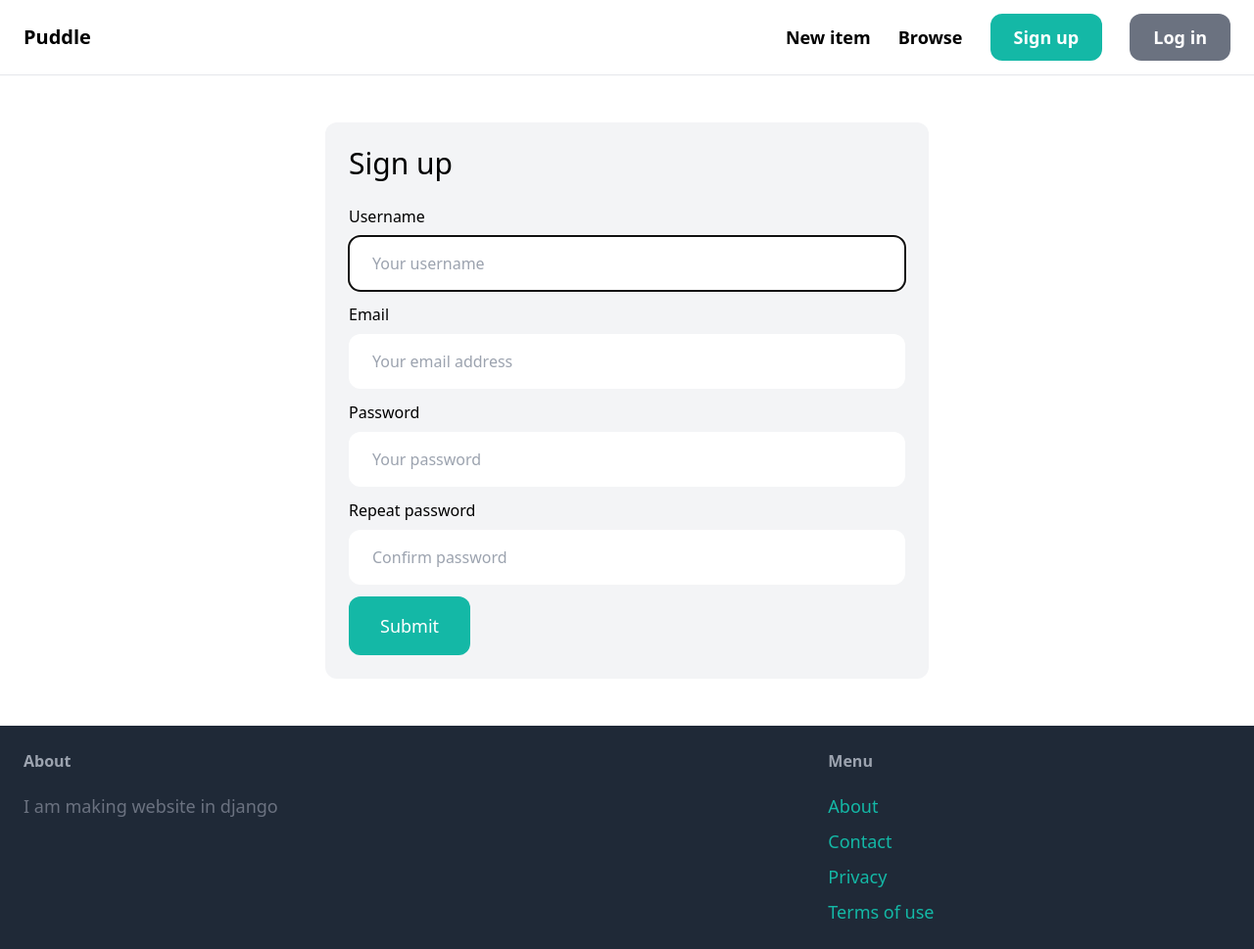
After one commit to Amna-Amna/Puddle, a Django app: page /signup/ in a window 1280 px wide. The commit adds this page. Shown: the whole page at 98% size. Run offline with Django 4.2, Linux system fonts and the light colour scheme; some libraries are stand-ins or nearby versions.

Commit message:
feat: Integrate user authentication with signup and login pages

```diff
--- /dev/null
+++ b/core/forms.py
@@ -0,0 +1,38 @@
+from django import forms
+from django.contrib.auth.forms import UserCreationForm,AuthenticationForm
+from django.contrib.auth.models import User
+
+class LoginForm(AuthenticationForm):
+    username = forms.CharField(widget=forms.TextInput(attrs={
+        'placeholder': 'Your username',
+        'class': 'w-full py-4 px-6 rounded-xl'
+    }))
+
+    password = forms.CharField(widget=forms.PasswordInput(attrs={
+        'placeholder': 'Your password',
+        'class': 'w-full py-4 px-6 rounded-xl'
+    }))
+
+
+
+class SignupForm(UserCreationForm):
+    class Meta:
+        model = User
+        fields = ('username', 'email', 'password1', 'password2')
+
+    username = forms.CharField(widget=forms.TextInput(attrs={
+        'placeholder': 'Your username',
+        'class': 'w-full py-4 px-6 rounded-xl'
+    }))
+    email = forms.EmailField(widget=forms.EmailInput(attrs={
+        'placeholder': 'Your email address',
+        'class': 'w-full py-4 px-6 rounded-xl'
+    }))
+    password1 = forms.CharField(widget=forms.PasswordInput(attrs={
+        'placeholder': 'Your password',
+        'class': 'w-full py-4 px-6 rounded-xl'
+    }))
+    password2 = forms.CharField(widget=forms.PasswordInput(attrs={
+        'placeholder': 'Confirm password',
+        'class': 'w-full py-4 px-6 rounded-xl'
+    }))
--- a/core/templates/core/base.html
+++ b/core/templates/core/base.html
@@ -17,16 +17,31 @@
           >New item</a
         >
         <a href="#" class="text-lg font-semibold hover:text-gray-500">Browse</a>
+        {%if request.user.is_authenticated%}
         <a
           href="#"
           class="px-6 py-3 text-lg font-semibold bg-teal-500 text-white rounded-xl hover:bg-teal-700"
-          >Sign up</a
+          >Inbox</a
         >
+
         <a
           href="#"
           class="px-6 py-3 text-lg font-semibold bg-gray-500 text-white rounded-xl hover:bg-gray-700"
+          >Dashboard</a
+        >
+        {%else%}
+        <a
+          href="{% url 'core:signup' %}"
+          class="px-6 py-3 text-lg font-semibold bg-teal-500 text-white rounded-xl hover:bg-teal-700"
+          >Sign up</a
+        >
+
+        <a
+          href="{% url 'core:login' %}"
+          class="px-6 py-3 text-lg font-semibold bg-gray-500 text-white rounded-xl hover:bg-gray-700"
           >Log in</a
         >
+        {%endif%}
       </div>
     </nav>
     <div class="px-6 py-6">{% block content %} {% endblock %}</div>
@@ -46,7 +61,7 @@
           </li>
           <li>
             <a
-              href="{% url 'contact' %}"
+              href="{% url 'core:contact' %}"
               class="text-lg text-teal-500 hover:text-teal-700"
               >Contact</a
             >
--- /dev/null
+++ b/core/templates/core/signup.html
@@ -0,0 +1,45 @@
+{% extends 'core/base.html' %}
+
+{% block title %}Sign up{% endblock %}
+
+{% block content %}
+<div class="w-1/2 my-6 mx-auto p-6 bg-gray-100 rounded-xl">
+    <h1 class="mb-6 text-3xl">Sign up</h1>
+
+    <form method="post" action=".">
+        {% csrf_token %}
+
+        <div class="mb-3">
+            <label class="inline-block mb-2">Username</label><br>
+            {{ form.username }}
+        </div>
+
+        <div class="mb-3">
+            <label class="inline-block mb-2">Email</label><br>
+            {{ form.email }}
+        </div>
+
+        <div class="mb-3">
+            <label class="inline-block mb-2">Password</label><br>
+            {{ form.password1 }}
+        </div>
+
+        <div class="mb-3">
+            <label class="inline-block mb-2">Repeat password</label><br>
+            {{ form.password2 }}
+        </div>
+
+        {% if form.errors or form.non_field_errors %}
+            <div class="mb-3 p-6 bg-red-100 rounded-xl">
+                {% for field in form %}
+                    {{ field.errors }}
+                {% endfor %}
+
+                {{ form.non_field_errors }}
+            </div>
+        {% endif %}
+
+        <button class="py-4 px-8 text-lg bg-teal-500 hover:bg-teal-700 rounded-xl text-white">Submit</button>
+    </form>
+</div>
+{% endblock %}
--- /dev/null
+++ b/core/urls.py
@@ -0,0 +1,15 @@
+from django.contrib.auth import views as auth_views
+
+from django.urls import path
+
+from . import views
+from . forms import LoginForm
+
+app_name = 'core'
+urlpatterns = [
+    path('', views.index, name='index'),
+    path('contact/', views.contact, name='contact'),
+    path('signup/', views.signup, name='signup'),
+    path('login/', auth_views.LoginView.as_view(template_name='core/login.html', authentication_form=LoginForm), name='login')
+
+]
--- a/core/views.py
+++ b/core/views.py
@@ -1,6 +1,6 @@
-from django.shortcuts import render
+from django.shortcuts import render,redirect
 from item.models import Category, Item
-
+from .forms import SignupForm
 # Create your views here.
 def index(request):
     items = Item.objects.filter(is_sold = False)[0:6]
@@ -11,3 +11,19 @@ def index(request):
     })
 def contact(request):
     return render(request, 'core/contact.html')
+
+def signup(request):
+    if request.method == 'POST':
+        form = SignupForm(request.POST)
+
+        if form.is_valid():
+            form.save()
+
+            return redirect('/login/')
+    else:
+
+        form = SignupForm()
+
+    return render(request, 'core/signup.html', {
+        'form' :form
+    })
--- a/item/views.py
+++ b/item/views.py
@@ -4,7 +4,9 @@ from .models import Item
 
 def detail(request, pk):
     item = get_object_or_404(Item, pk=pk)
+    related_items = Item.objects.filter(category = item.category,is_sold = False).exclude(pk=pk)[0:3]
 
     return render(request,'item/detail.html',{
-        "item" :item
+        "item" :item,
+        'related_items': related_items
     })
--- a/puddle/settings.py
+++ b/puddle/settings.py
@@ -27,6 +27,9 @@ DEBUG = True
 
 ALLOWED_HOSTS = []
 
+LOGIN_URL = '/login/'
+LOGIN_REDIRECT_URL = '/'
+LOGOUT_REDIRECT_URL = '/'
 
 # Application definition
 
--- a/puddle/urls.py
+++ b/puddle/urls.py
@@ -1,13 +1,10 @@
 from django.conf import settings
 from django.conf.urls.static import static
-from core.views import index, contact
 from django.contrib import admin
 from django.urls import path, include
 
 urlpatterns = [
-    path('contact/', contact, name='contact'),
-    # Add a space after the comma in the include function
     path('items/', include('item.urls')),
-    path('', index, name='index'),
+    path('', include('core.urls') ),
     path('admin/', admin.site.urls),
 ] + static(settings.MEDIA_URL, document_root=settings.MEDIA_ROOT)
```
Also changed, not shown: core/templates/core/login.html (added, +35 -0 lines), item/templates/item/detail.html (+31 -0 lines), media/item_images/toy-car.jpg (added).
